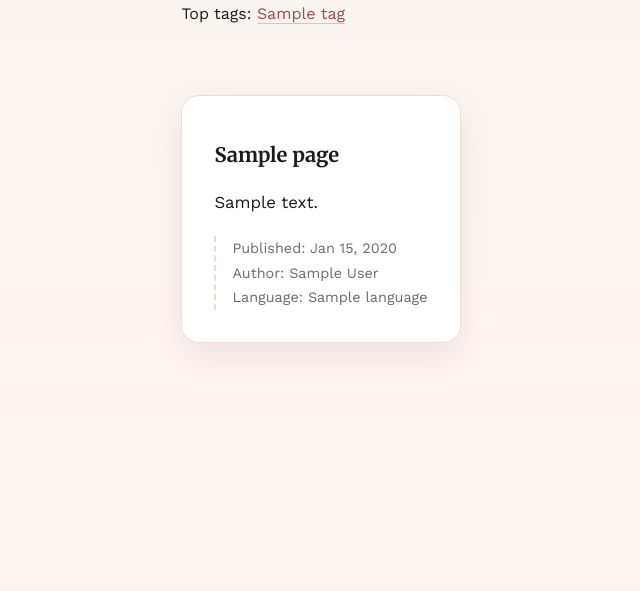
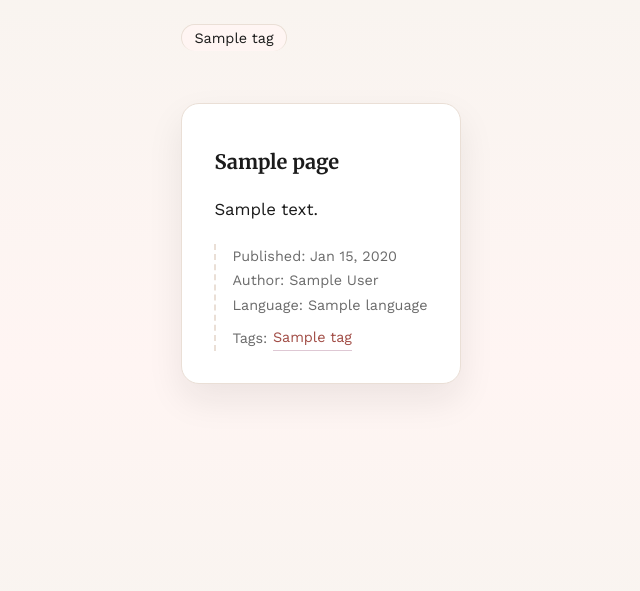
Before and after one commit to alcides/alcides-bliki, a Django app: page / in a window 1280 px wide. Shown: the part 113-704 px from the top of the page, without its empty margins (319-959 px from the left). Run offline with Django 3.2, Linux system fonts and the light colour scheme; tables that the repository leaves empty hold one stand-in row (values such as "Sample post"); some web fonts are replaced.

Commit message:
Improved tagging system

```diff
--- a/public/static/css/alcides-bliki.css
+++ b/public/static/css/alcides-bliki.css
@@ -339,10 +339,55 @@ article.hentry img:not(.icon) {
 	font-size: 0.9rem;
 }
 
+.metadata .tags {
+	display: flex;
+	flex-wrap: wrap;
+	align-items: center;
+	gap: 0.35rem;
+	margin-top: 0.5rem;
+}
+
 .subpages li {
 	list-style: disc;
 	list-style-position: inside;
 	margin: 0.25rem 0;
+}
+
+.tag-page-title {
+	text-align: center;
+	font-size: 1.25rem;
+}
+
+.top_tags {
+	display: flex;
+	flex-wrap: wrap;
+	gap: 0.5rem;
+	margin-top: 1.5rem;
+	margin-bottom: 0;
+}
+
+.top_tags .tag,
+.metadata .tags a.tag {
+	display: inline-flex;
+	align-items: center;
+	justify-content: center;
+	line-height: 1;
+	padding: 0.35rem 0.75rem;
+	border-radius: 999px;
+	border: 1px solid var(--border);
+	background: #fff5f3;
+	color: var(--ink);
+	font-size: 0.9rem;
+	text-decoration: none;
+	border-bottom: none;
+	box-shadow: none;
+}
+
+.top_tags .tag:hover,
+.metadata .tags a.tag:hover {
+	background: var(--accent);
+	border-color: var(--accent);
+	color: #ffffff;
 }
 
 .pagination {
--- a/wiki/templates/wiki/page.html
+++ b/wiki/templates/wiki/page.html
@@ -37,6 +37,14 @@
 			Language: {{object.lang}}
 		</div>
 
+		{% if object.tags.exists %}
+		<div class="tags">
+			Tags:
+			{% for tag in object.tags.all %}
+				<a href="{% url 'tag_page_list' tag.slug %}">{{ tag.name }}</a>{% if not forloop.last %}, {% endif %}
+			{% endfor %}
+		</div>
+		{% endif %}
 
 		<div class="subpages">
 
--- a/wiki/templates/wiki/page_list.html
+++ b/wiki/templates/wiki/page_list.html
@@ -6,12 +6,14 @@
 {% block content %}
 {% if top_tags %}
 <div class="top_tags">
-	<p>Top tags:
 	{% for tag in top_tags %}
-		<a href="{% url 'tag_page_list' tag.slug %}">{{ tag.name }}</a>{% if not forloop.last %}, {% endif %}
+		<a href="{% url 'tag_page_list' tag.slug %}" class="tag">{{ tag.name }}</a>
 	{% endfor %}
-	</p>
 </div>
+{% endif %}
+
+{% if tag %}
+<h2 class="tag-page-title">Posts tagged as {{ tag.name }}</h2>
 {% endif %}
 
 <div class="pages_list">
```
Also changed, not shown: wiki/static/css/alcides-bliki.css (+45 -0 lines).
